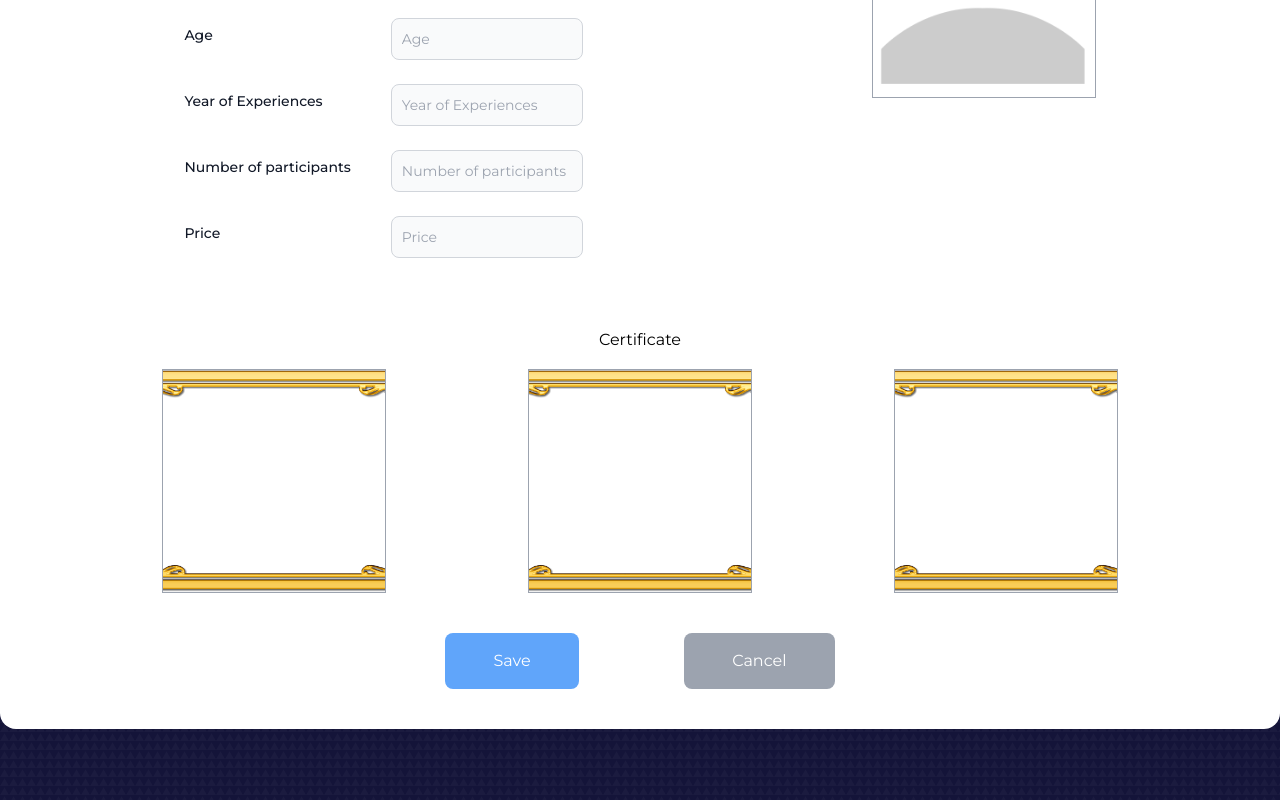
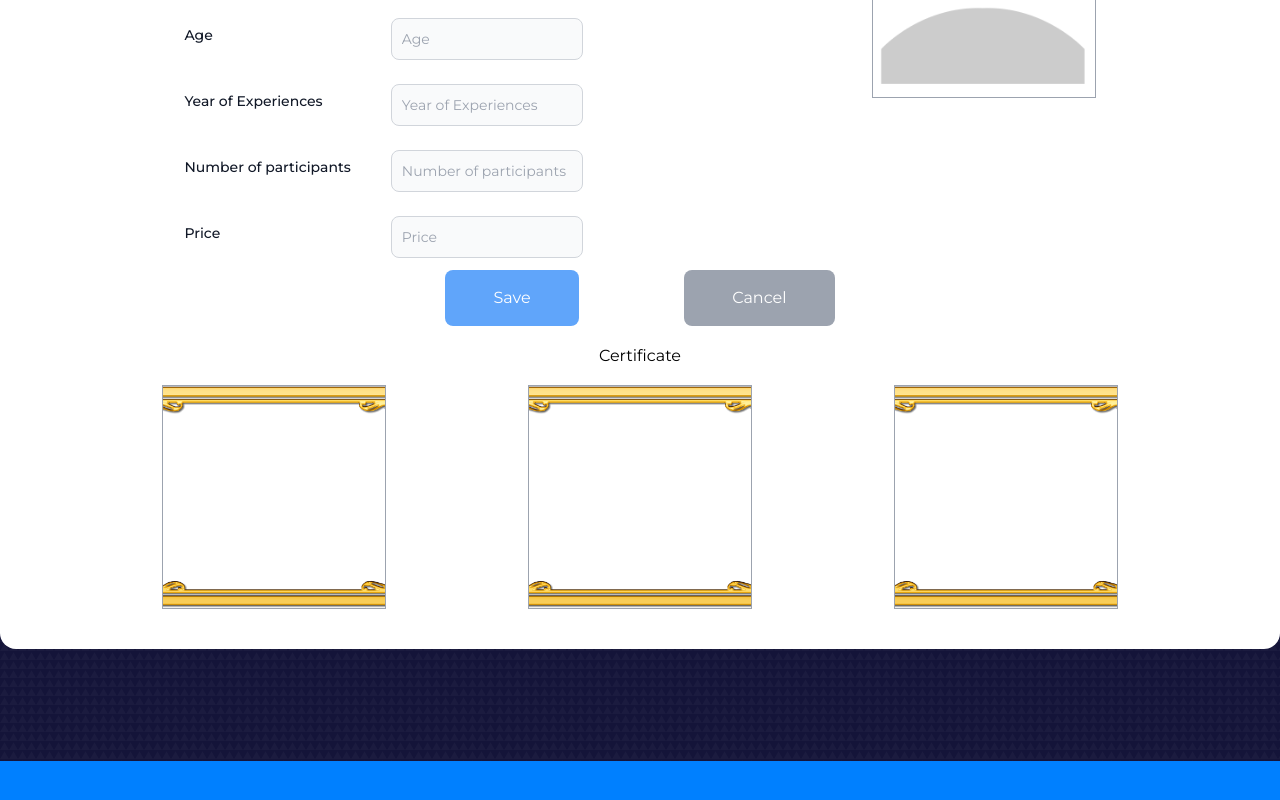
Before and after one commit to cuongseven79/fitness-app, a React (Create React App) app in the folder client/: page /profile in a window 1280 px wide. Shown: the part 438-1238 px from the top of the page. Built offline with nearby package versions, Linux system fonts and the light colour scheme.

Commit message:
[FIX] error  upload file

```diff
--- a/client/package.json
+++ b/client/package.json
@@ -6,6 +6,7 @@
     "@testing-library/jest-dom": "^5.16.5",
     "@testing-library/react": "^13.3.0",
     "@testing-library/user-event": "^13.5.0",
+    "axios": "^1.6.2",
     "react": "^18.2.0",
     "react-dom": "^18.2.0",
     "react-icons": "^4.4.0",
--- a/client/src/components/ImageUploadCustom.jsx
+++ b/client/src/components/ImageUploadCustom.jsx
@@ -1,16 +1,37 @@
-import React, { useRef, useState, useEffect } from 'react';
+import React, { useRef, useState, useEffect, useMemo } from 'react';
 
-const ImageUploader = ({ defaultImage, onUrlImages }) => {
+const Image = ({ imageSource }) => (
+    <div className="w-max relative">
+        <img className="cursor-pointer border border-gray-400 w-56 h-56 before:bg-gray-100 before:absolute before:inset-0 before:border-dashed before:duration-300 hover:before:scale-105 active:before:scale-95"
+            alt="file upload icon"
+            src={imageSource}
+        />
+    </div>
+);
+
+const Input = ({ inputRef, onImageChange }) => (
+    <input
+        ref={inputRef}
+        className="bg-red-100 absolute inset-0 opacity-0 cursor-pointer"
+        type="file"
+        onChange={onImageChange}
+    />
+);
+
+const ImageUploader = ({ onUrlImages, defaultImage }) => {
     const inputRef = useRef();
     const [selectedImages, setSelectedImages] = useState([]);
-
-    useEffect(() => {
-        onUrlImages(selectedImages);
+    // Replace old images && set asign in onUrlImages function
+    const imageSource = useMemo(() => {
+        const imageSource = selectedImages.length > 0 ? URL.createObjectURL(selectedImages[0]) : defaultImage;
+        onUrlImages(imageSource);
+        return imageSource;
     }, [selectedImages, onUrlImages]);
 
     function handleImageChange(e) {
         if (e.target.files) {
             setSelectedImages([...e.target.files]);
+            // setSelectedImages(prevImages => [...prevImages, ...e.target.files]);
         }
     }
 
@@ -21,24 +42,11 @@ const ImageUploader = ({ defaultImage, onUrlImages }) => {
         }
     }
 
-    const imageSource = selectedImages.length > 0 ? URL.createObjectURL(selectedImages[0]) : defaultImage;
-
     return (
         <div className='flex flex-col'>
             <div className="relative ">
-                <div className="w-max relative">
-                    <img className="cursor-pointer border border-gray-400 w-56 h-56 before:bg-gray-100 before:absolute before:inset-0 before:border-dashed before:duration-300 hover:before:scale-105 active:before:scale-95"
-                        alt="file upload icon"
-                        src={imageSource}
-                    />
-                </div>
-                <input
-                    ref={inputRef}
-                    className="bg-red-100 absolute inset-0 opacity-0 cursor-pointer"
-                    type="file"
-                    multiple
-                    onChange={handleImageChange}
-                />
+                <Image imageSource={imageSource} />
+                <Input inputRef={inputRef} onImageChange={handleImageChange} />
             </div>
             {selectedImages.length > 0 &&
                 <button className="bg-red-500 py-1 my-2 rounded-lg" onClick={handleRemoveImage}>Remove</button>
--- a/client/src/pages/user/Profile.jsx
+++ b/client/src/pages/user/Profile.jsx
@@ -1,7 +1,8 @@
 import React, { useState } from "react";
 import ImageUploader from "../../components/ImageUploadCustom";
-import CertDefaultImage from "../../images/cert-frame.png";
+import DefaultCertImg from "../../images/cert-frame.png";
 import UserDefaultImage from "../../images/user_profile.png";
+import axios from "axios";
 
 
 const FormField = ({ id, label, placeholder, value, onChange }) => (
@@ -12,8 +13,8 @@ const FormField = ({ id, label, placeholder, value, onChange }) => (
 );
 
 const Profile = () => {
-    const [selectedPhoto, setSelectedPhoto] = useState(null);
-    const [urlImages, setUrlImages] = useState([]);
+    const [urlAvatar, setUrlAvatar] = useState(null);
+    const [urlCerts, setUrlsCert] = useState(null);
     const [formState, setFormState] = useState({
         fullname: '',
         gender: '',
@@ -31,9 +32,11 @@ const Profile = () => {
     }
     function handleSubmit(e) {
         e.preventDefault();
-        console.log(formState, urlImages, selectedPhoto);
-        console.log("selectedPhoto", selectedPhoto)
     }
+    console.log("urlAvatar", urlAvatar)
+    console.log("urlcert", urlCerts)
+
+
     return (
         <section className="p-10 rounded-2xl bg-white container text-black">
             <form onSubmit={(e) => handleSubmit(e)}>
@@ -47,21 +50,19 @@ const Profile = () => {
                         <FormField id="participant" label="Number of participants" placeholder="Number of participants" value={formState.participant} onChange={handleChange} />
                         <FormField id="price" label="Price" placeholder="Price" value={formState.price} onChange={handleChange} />
                     </div>
-                    <ImageUploader onUrlImages={setSelectedPhoto} defaultImage={UserDefaultImage} />
-                </div>
-                <div className="my-10">
-                    <h2 className="text-black flex justify-center py-5 ">Certificate</h2>
-                    <div className="overflow-auto flex justify-evenly gap-5">
-                        {Array(3).fill(
-                            <ImageUploader onUrlImages={setUrlImages} defaultImage={CertDefaultImage} />
-                        )}
-                    </div>
+                    <ImageUploader onUrlImages={setUrlAvatar} defaultImage={UserDefaultImage} />
                 </div>
                 <div className="w-1/2 flex justify-evenly m-auto">
                     <button type="submit" className="rounded-lg px-12 py-4 bg-blue-400 hover:bg-blue-500 text-white">Save </button>
                     <button type="reset" className="rounded-lg px-12 py-4 bg-gray-400 hover:bg-gray-500 text-white">Cancel</button>
                 </div>
             </form>
+            <h2 className="text-black flex justify-center py-5 ">Certificate</h2>
+            <div className="overflow-auto flex justify-evenly gap-5">
+                {Array(3).fill(
+                    <ImageUploader onUrlImages={setUrlsCert} defaultImage={DefaultCertImg} />
+                )}
+            </div>
         </section>
     );
 };
```
Also changed, not shown: 1 other file (tests, documents, lock files or other folders).
